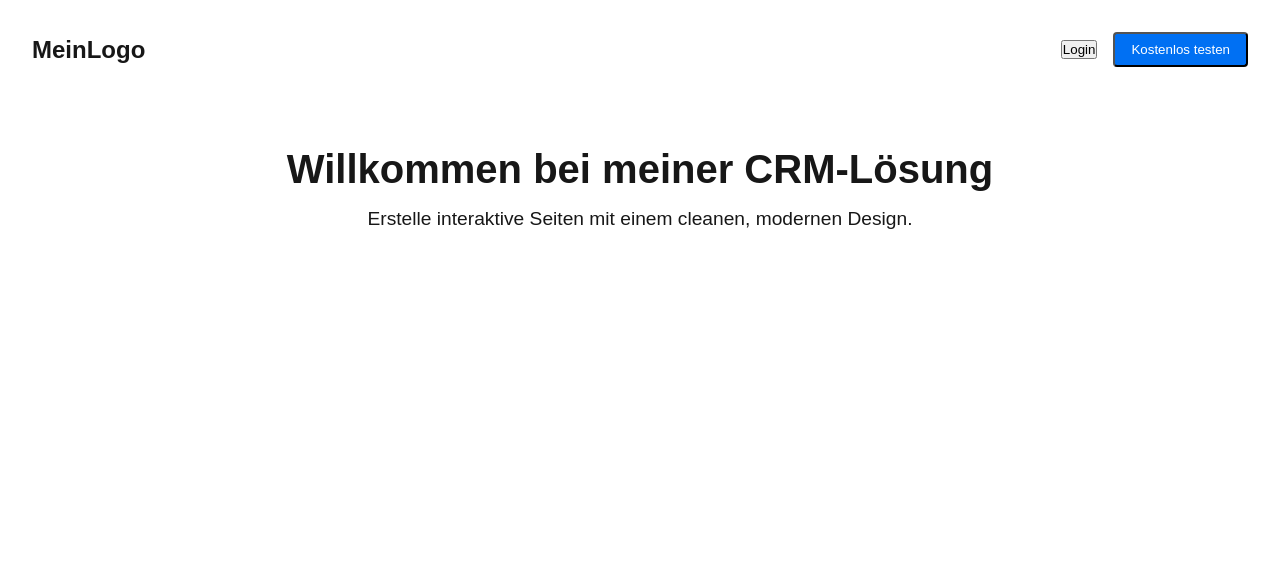
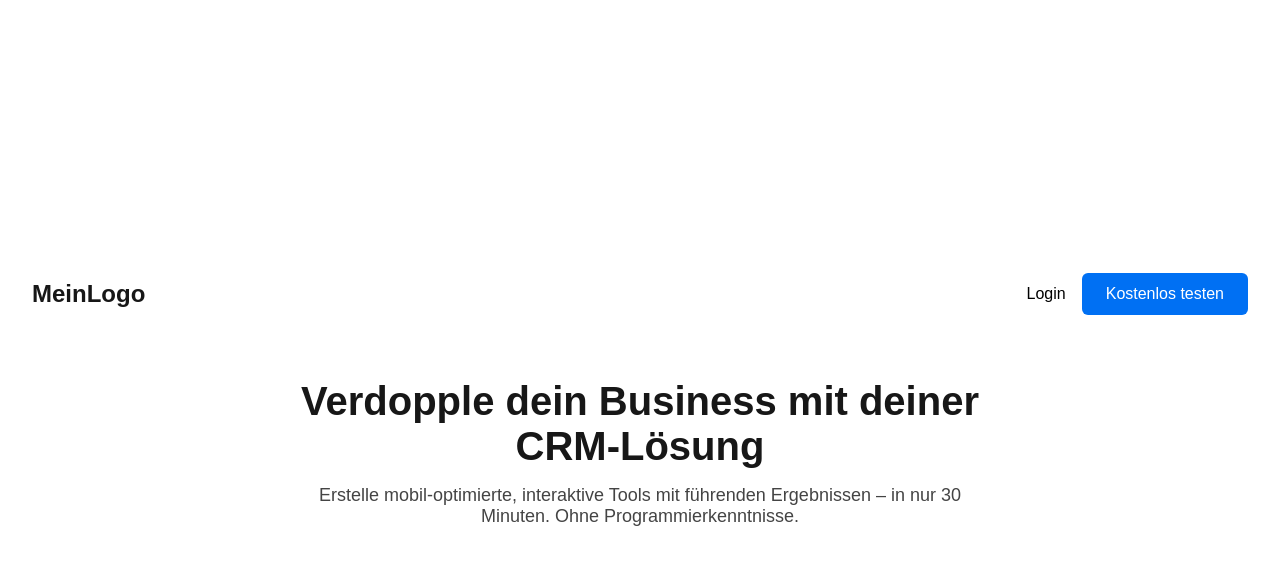
Before and after one commit to Jerryb24/mycrm, a Next.js app: page /login in a window 1280 px wide. Shown: the top 564 px of the page. Built offline with nearby package versions, Linux system fonts and the light colour scheme.

Commit message:
Update login page layout

```diff
--- a/src/app/login/page.tsx
+++ b/src/app/login/page.tsx
@@ -1,20 +1,47 @@
 export default function LoginPage() {
   return (
-    <main style={{ padding: "2rem", fontFamily: "sans-serif", textAlign: "center" }}>
-      <header style={{ display: "flex", justifyContent: "space-between", alignItems: "center" }}>
+    <main style={{
+      display: "flex",
+      flexDirection: "column",
+      alignItems: "center",
+      justifyContent: "center",
+      minHeight: "100vh",
+      backgroundColor: "#ffffff",
+      fontFamily: "sans-serif",
+      padding: "2rem"
+    }}>
+      <header style={{
+        width: "100%",
+        display: "flex",
+        justifyContent: "space-between",
+        alignItems: "center",
+        marginBottom: "4rem"
+      }}>
         <div style={{ fontWeight: "bold", fontSize: "1.5rem" }}>MeinLogo</div>
-        <nav>
-          <button style={{ marginRight: "1rem" }}>Login</button>
-          <button style={{ backgroundColor: "#0070f3", color: "#fff", padding: "0.5rem 1rem", borderRadius: "4px" }}>
+        <div style={{ display: "flex", gap: "1rem" }}>
+          <button style={{ background: "none", border: "none", fontSize: "1rem" }}>
+            Login
+          </button>
+          <button style={{
+            backgroundColor: "#0070f3",
+            color: "white",
+            border: "none",
+            borderRadius: "6px",
+            padding: "0.75rem 1.5rem",
+            fontSize: "1rem",
+            cursor: "pointer"
+          }}>
             Kostenlos testen
           </button>
-        </nav>
+        </div>
       </header>
 
-      <section style={{ marginTop: "5rem" }}>
-        <h1 style={{ fontSize: "2.5rem" }}>Willkommen bei meiner CRM-Lösung</h1>
-        <p style={{ marginTop: "1rem", fontSize: "1.2rem" }}>
-          Erstelle interaktive Seiten mit einem cleanen, modernen Design.
+      <section style={{ textAlign: "center", maxWidth: "700px" }}>
+        <h1 style={{ fontSize: "2.5rem", marginBottom: "1rem" }}>
+          Verdopple dein Business mit deiner CRM-Lösung
+        </h1>
+        <p style={{ fontSize: "1.125rem", color: "#444" }}>
+          Erstelle mobil-optimierte, interaktive Tools mit führenden Ergebnissen – in nur 30 Minuten. Ohne Programmierkenntnisse.
         </p>
       </section>
     </main>
```
